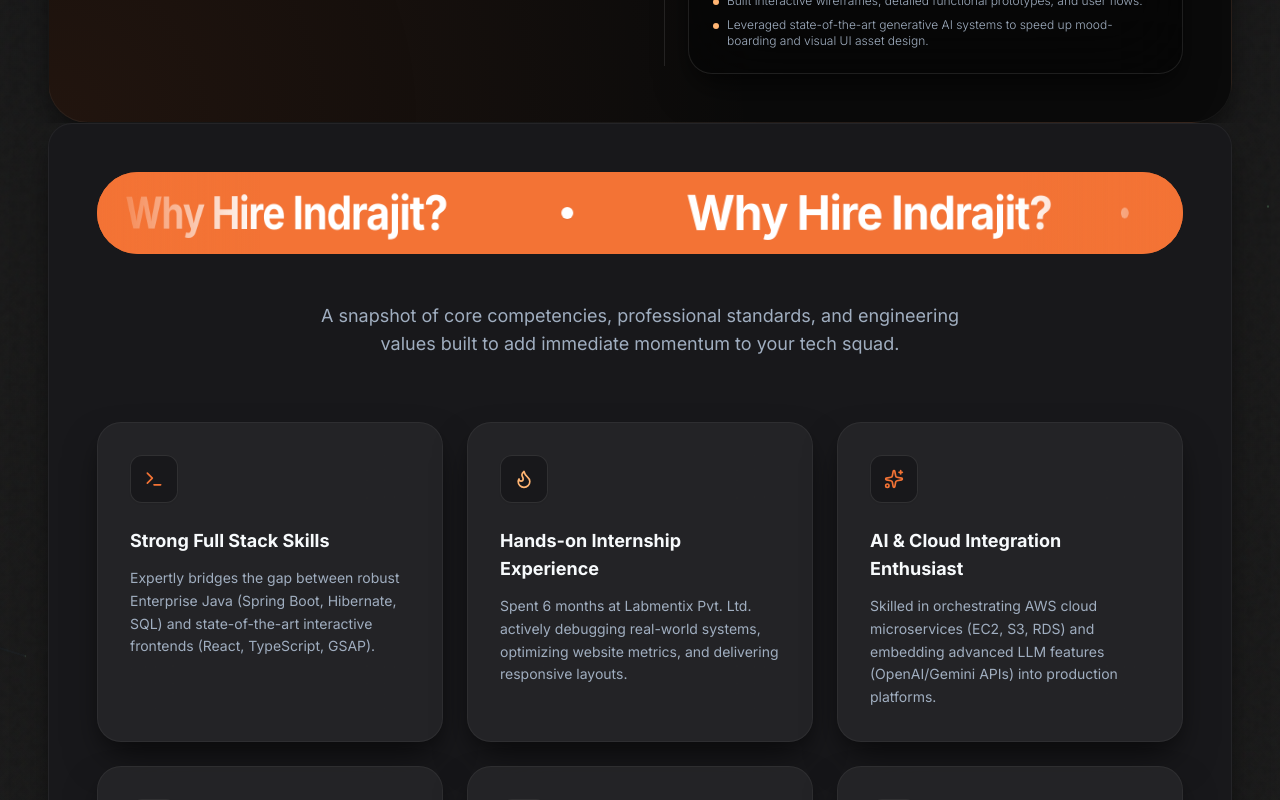
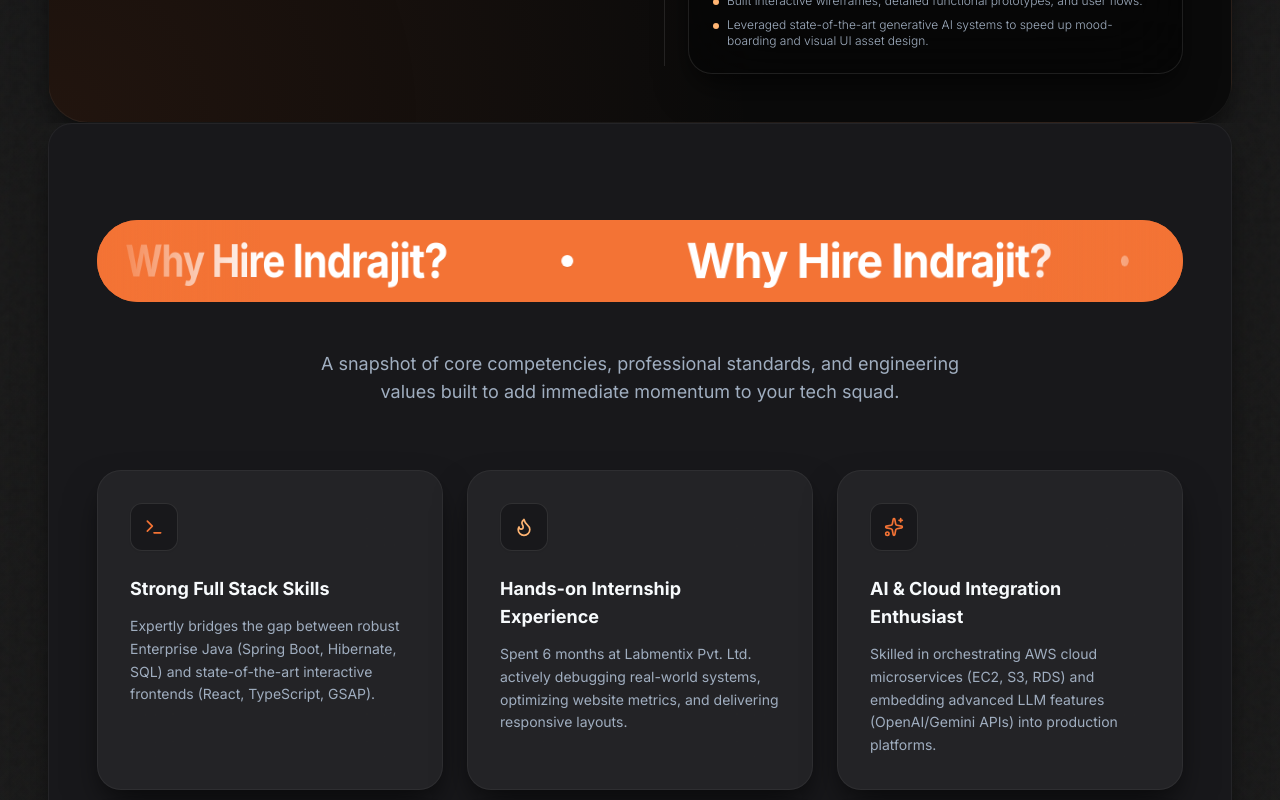
Before and after one commit to indrajit1306/IndrajitGhosh-Portfolio, a React (Vite) app: page / in a window 1280 px wide. Shown: the part 4780-5580 px from the top of the page. Built offline with nearby package versions, Linux system fonts and the light colour scheme.

Commit message:
feat: add WhyHire section component with animated grid and 3D constellation background

```diff
--- a/src/components/sections/WhyHire.jsx
+++ b/src/components/sections/WhyHire.jsx
@@ -78,8 +78,8 @@ export default function WhyHire() {
       </div>
 
       <div className="container mx-auto px-4 md:px-8 lg:px-12 relative z-10 flex-1 flex flex-col">
-        <div className="glass-card bg-white dark:bg-zinc-900 p-6 md:p-8 lg:p-12 border border-transparent dark:border-white/5 relative overflow-hidden shadow-xl flex-1 flex flex-col justify-center">
-          <div className="text-center mb-16">
+        <div className="glass-card bg-white dark:bg-zinc-900 p-6 md:p-8 lg:p-12 border border-transparent dark:border-white/5 relative overflow-hidden shadow-xl flex-1 flex flex-col">
+          <div className="text-center mt-8 lg:mt-12 mb-16">
             <SectionHeading title1="Why Hire" title2="Indrajit?" />
             <motion.p
               initial={{ opacity: 0, y: 20 }}
```
